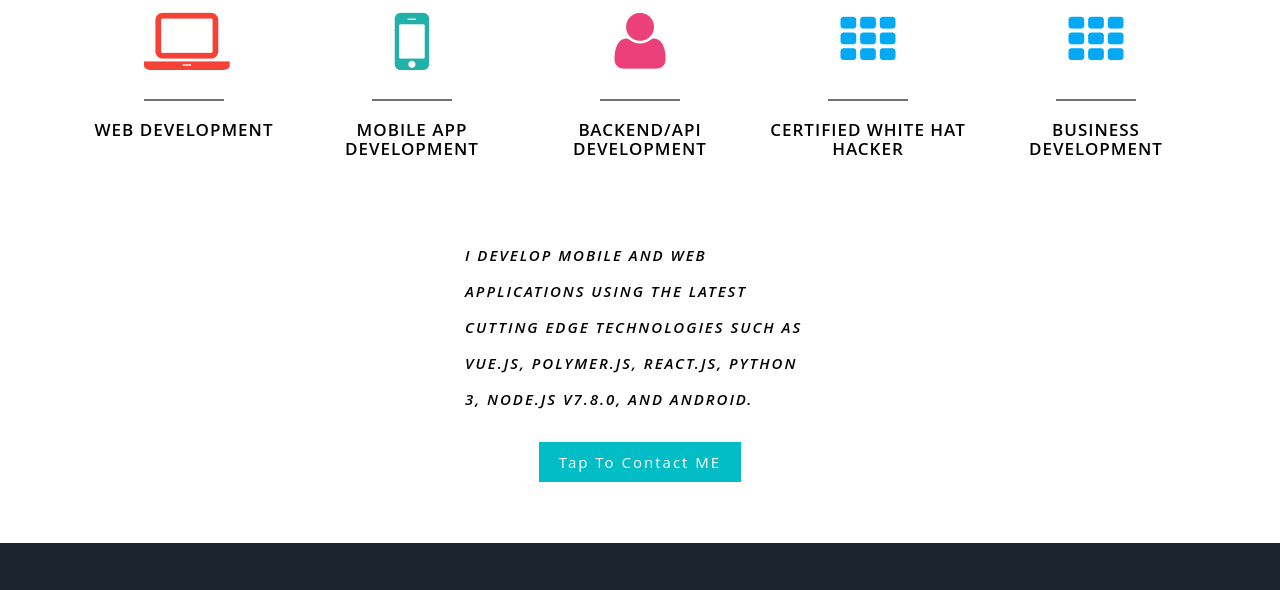
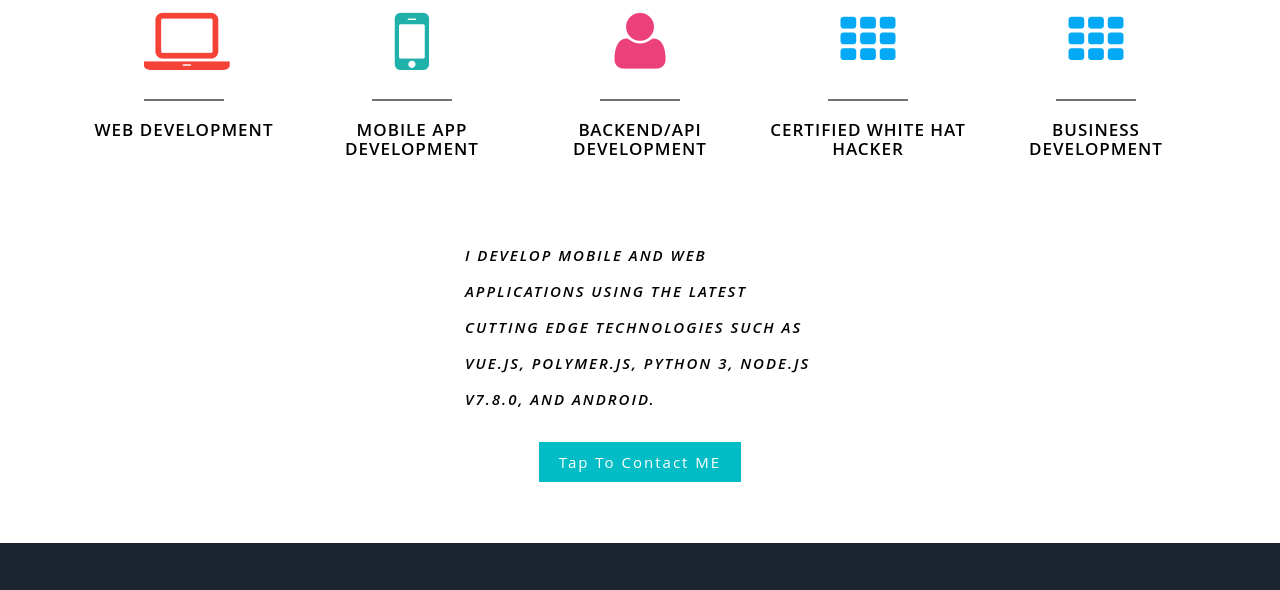
Before and after one commit to mikekaranja/mikekaranja.github.io, a plain HTML site: page index.html in a window 1280 px wide. Shown: the part 662-1252 px from the top of the page. Drawn offline with nearby package versions, Linux system fonts and the light colour scheme; a web font is replaced by a local one.

Commit message:
Update index.html
removed react.js

```diff
--- a/index.html
+++ b/index.html
@@ -127,7 +127,7 @@
 					<h4></h4>
 				</div>
 				<div class="col-md-4 about-bottom-grid">
-					<h4>I develop mobile and web applications using the latest cutting edge technologies such as vue.js, polymer.js, react.js, python 3, node.js v7.8.0, and android.</h4>
+					<h4>I develop mobile and web applications using the latest cutting edge technologies such as vue.js, polymer.js, python 3, node.js v7.8.0, and android.</h4>
 				</div>
 				<div class="col-md-4 about-bottom-grid">
 					<p></p>
```
